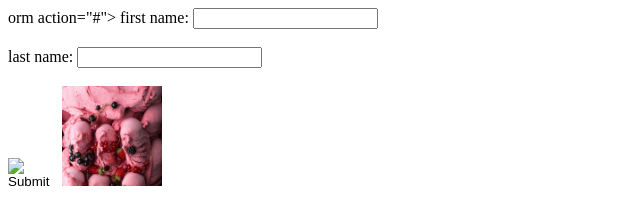
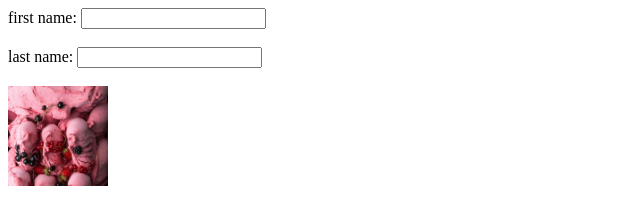
Before and after one commit to Roziya0707/project1, a plain HTML site: page index.html in a window 1280 px wide. Shown: the whole page, without its empty margins (0-640 px from the left). Drawn offline with Linux system fonts and the light colour scheme.

Commit message:
fjsdhfjdl
ajlkfdhjdkslh

```diff
--- a/index.html
+++ b/index.html
@@ -13,12 +13,12 @@
 
 
 
-<f</header>orm action="#">
+<form action="#">
  <label for="fname">first name:</label>
  <input type="text" id="fname"><br><br>
  <label for="lname">last name:</label>
  <input type="text" id="lname"><br><br>
- <input type="image" src="img_submit.gif"alt="Submit" width="50" height="50">
+
 </form>
 <img src="5.jpg" alt="" width="100px" height="100px" >
 <main></main>
```
